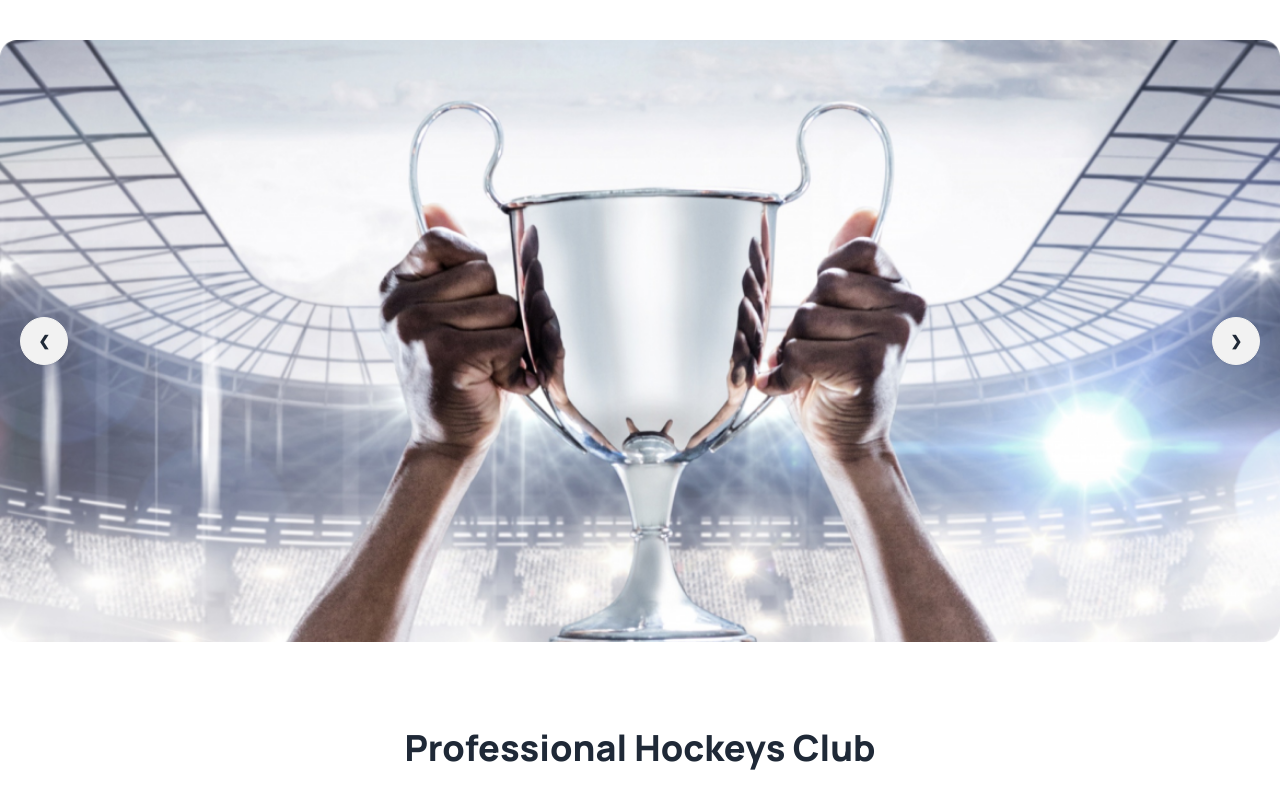
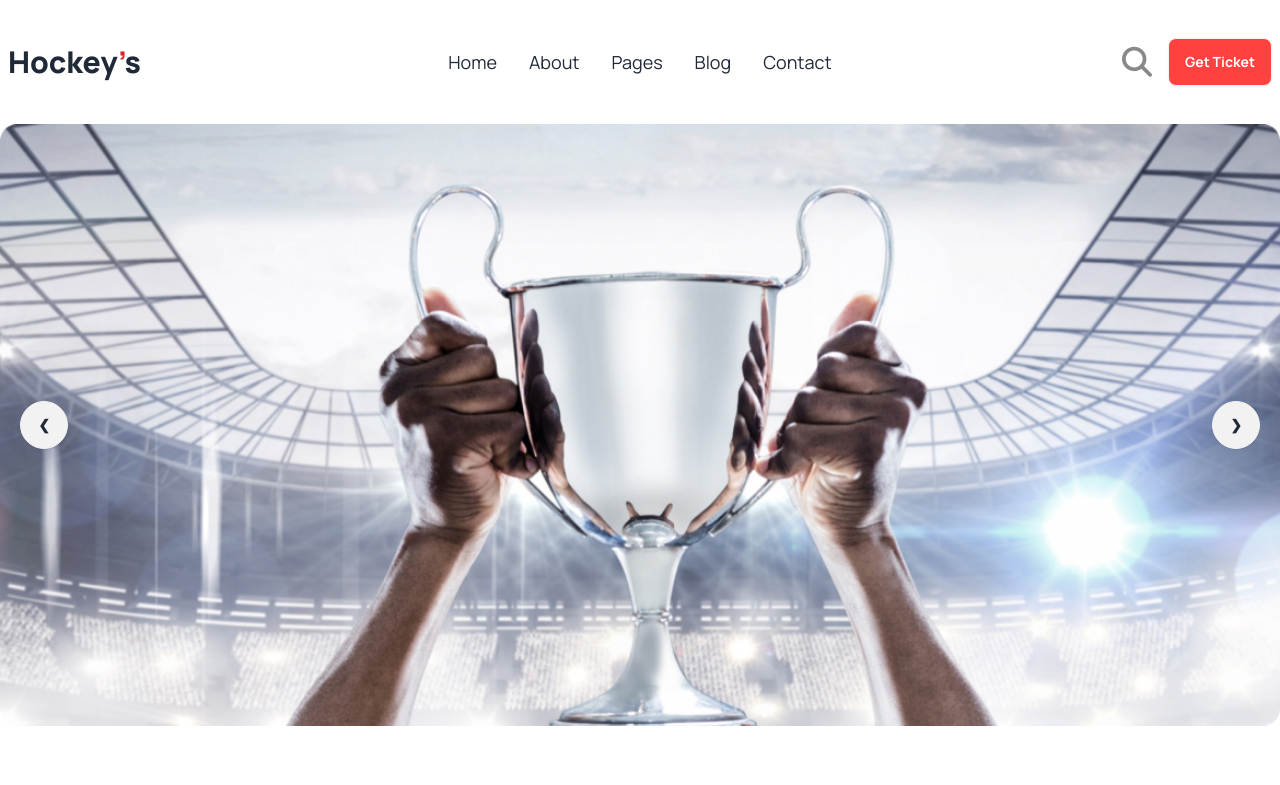
Before and after one commit to AbuRahat889/assignment-03, a plain HTML site: page index.html in a window 1280 px wide. Shown: the top 785 px of the page. Drawn offline with nearby package versions, Linux system fonts and the light colour scheme.

Commit message:
add nevber

```diff
--- a/index.html
+++ b/index.html
@@ -34,11 +34,63 @@
         .google-font {
             font-family: "Manrope", sans-serif;
         }
+
+        #munu ul li a :hover {
+            border: none;
+        }
+
+        #menu li :hover {
+            border: none;
+            color: red;
+            background: none;
+            letter-spacing: 2px;
+            transition: 0.8s;
+        }
     </style>
 </head>
 
 <body class="google-font">
-    <header class="container mx-auto my-10">
+
+    <header class="container mx-auto ">
+
+        <div class="navbar bg-base-100 py-8 ">
+            <div class="navbar-start">
+                <div class="dropdown">
+                    <div tabindex="0" role="button" class="btn btn-ghost lg:hidden">
+                        <svg xmlns="http://www.w3.org/2000/svg" class="h-5 w-5" fill="none" viewBox="0 0 24 24"
+                            stroke="currentColor">
+                            <path stroke-linecap="round" stroke-linejoin="round" stroke-width="2"
+                                d="M4 6h16M4 12h8m-8 6h16" />
+                        </svg>
+                    </div>
+                    <ul tabindex="0"
+                        class="menu menu-sm dropdown-content mt-3 z-[1] p-2 shadow bg-base-100 rounded-box w-52 b">
+                        <li><a>Home</a></li>
+                        <li><a>About</a></li>
+                        <li><a>Pages</a></li>
+                        <li><a>Blog</a></li>
+                        <li><a>Contact</a></li>
+                    </ul>
+                </div>
+                <a class="text-3xl font-extrabold">Hockey<span class="text-red-600">’</span>s</a>
+            </div>
+            <div class="navbar-center hidden lg:flex px-10">
+                <ul id="menu" class="menu menu-horizontal px-1 text-lg font-normal">
+                    <li><a>Home</a></li>
+                    <li><a>About</a></li>
+                    <li><a>Pages</a></li>
+                    <li><a>Blog</a></li>
+                    <li><a>Contact</a></li>
+                </ul>
+            </div>
+            <div class="navbar-end">
+                <i class="fa-solid fa-magnifying-glass pr-4 text-3xl text-[#89898B]"></i>
+                <a class="btn bg-[#FF4240] text-white text-sm font-bold">Get Ticket</a>
+            </div>
+        </div>
+
+
+
         <section>
             <div class="carousel w-full">
 
@@ -274,7 +326,7 @@
             <div class=" text-center ml-28 lg:text-left mr-28">
                 <aside class="space-y-3">
                     <h3 class="text-2xl font-extrabold">Get In Touch</h3>
-                  <p>ACME Industries Ltd.<br/>Providing reliable tech since 1992</p>
+                    <p>ACME Industries Ltd.<br />Providing reliable tech since 1992</p>
 
                     <div class="flex gap-2 flex-row item-center">
                         <i class="fa-regular fa-envelope text-red-600"></i>
```
Lines whose indentation alone changed are shown as unchanged.
